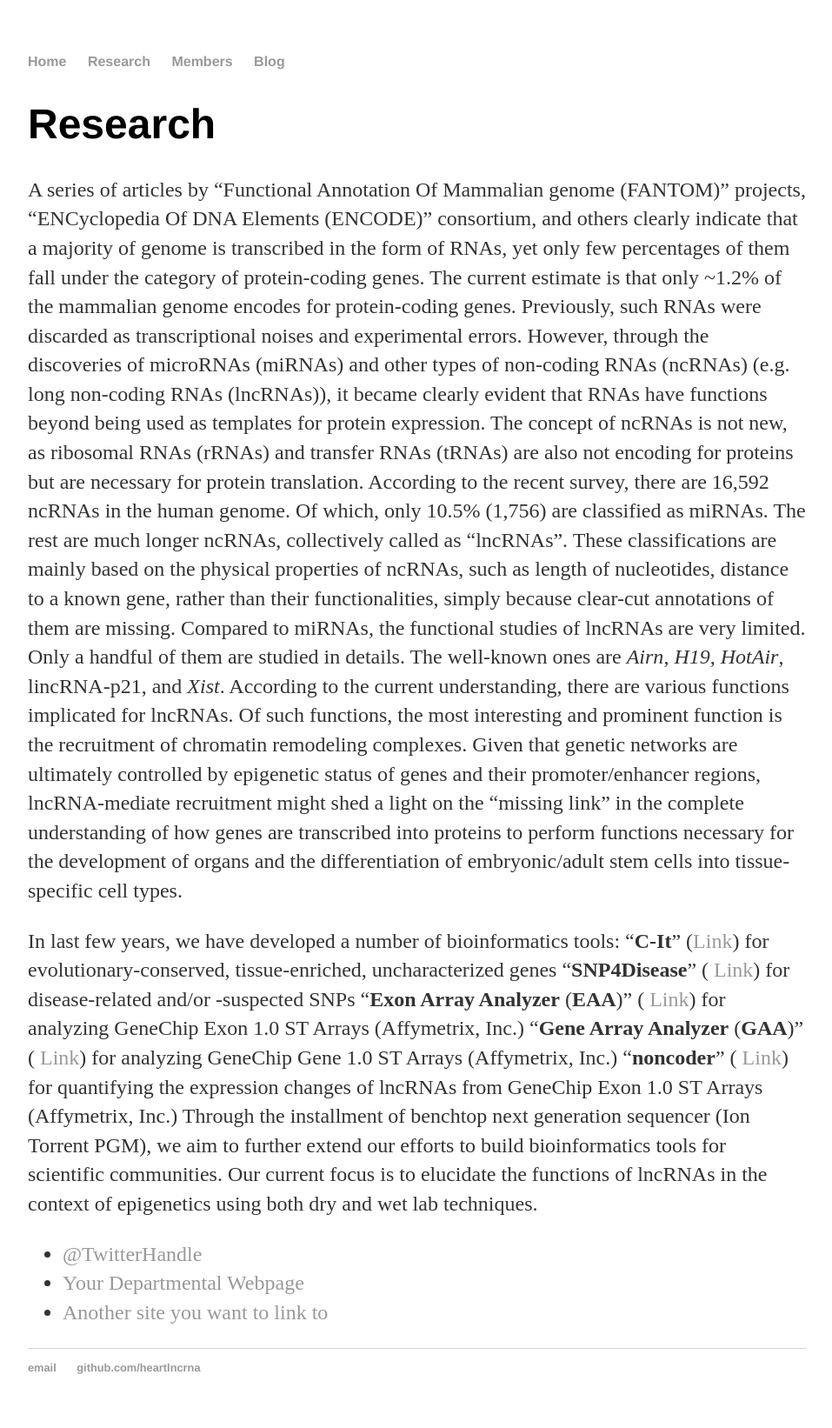
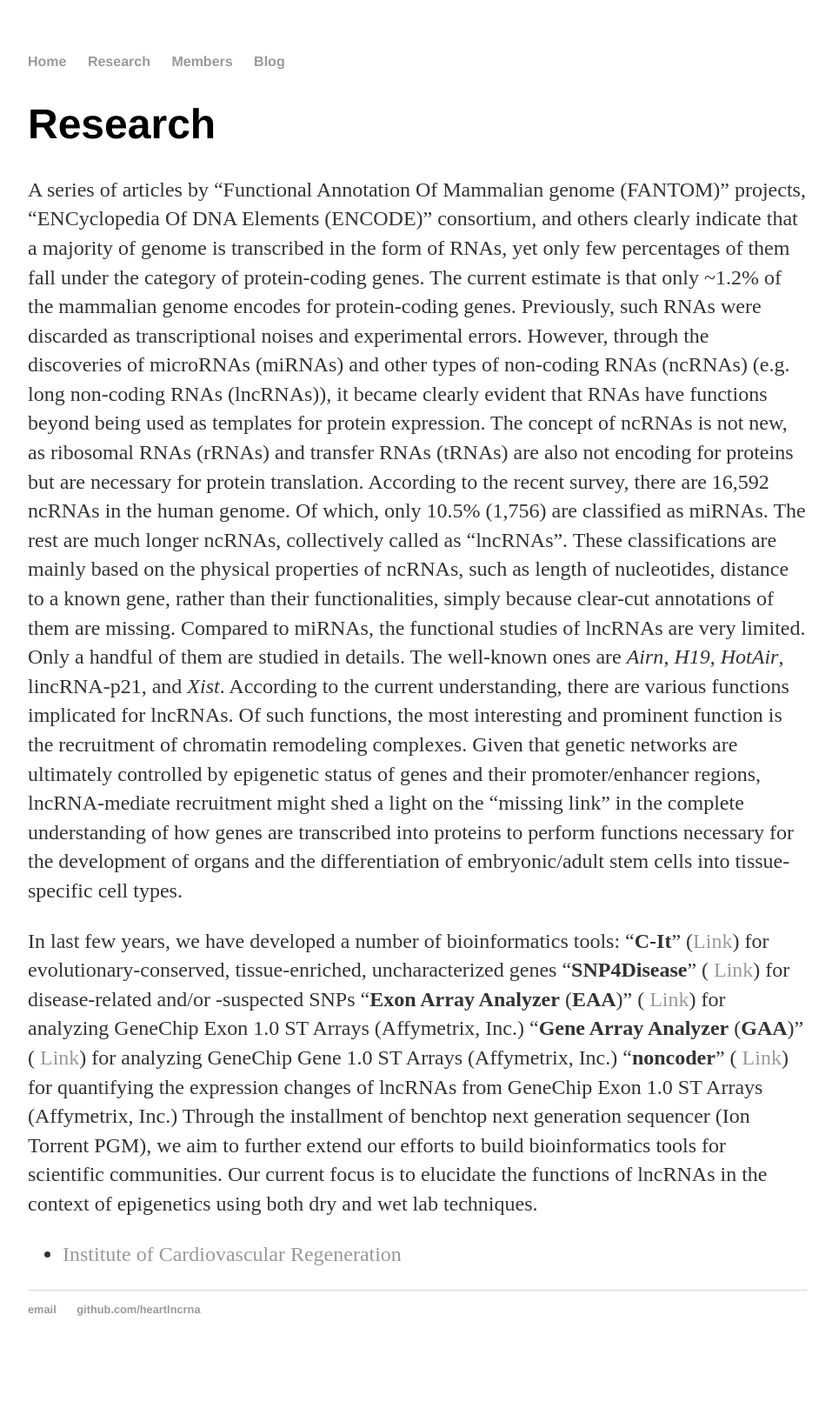
Before and after one commit to heartlncrna/heartlncrna.github.io, a Jekyll site: the page research/index.html, which Jekyll copies as it is, in a window 1280 px wide. Shown: the whole page at 87% size, without its empty margins (160-1117 px from the left). Built offline with Jekyll 4.4.1, drawn with Linux system fonts in a browser that asks for light colours; after the commit the page ends 1575 px from its top, so only the background shows below that.

Commit message:
Update index.html

```diff
--- a/research/index.html
+++ b/research/index.html
@@ -70,9 +70,7 @@
 			in the context of epigenetics using both dry and wet lab techniques.</p>
 
 			<ul class="contacts">
-				<li><a href="#">@TwitterHandle</a></li>
-				<li><a href="#">Your Departmental Webpage</a></li>
-				<li><a href="#">Another site you want to link to</a></li>
+				<li><a href="http://www.cardiovascular-regeneration.com">Institute of Cardiovascular Regeneration</a></li>
 				</ul>
 		</div>
 
```
